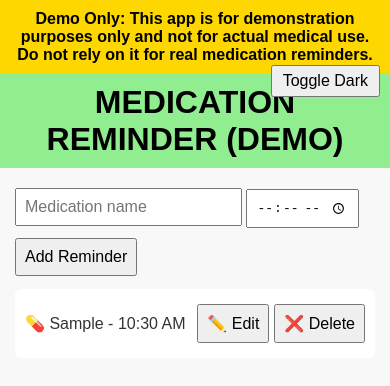
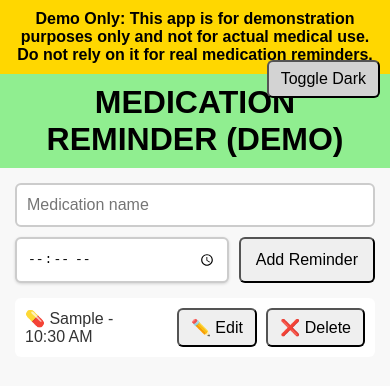
Before and after one commit to rbiagios/medication-reminder, a website: page docs/index.html in a window 390 px wide. Both pictures are taken after typing "Sample", "10:30" into the empty fields and a click on the button "Add Reminder". Drawn offline with Linux system fonts and the light colour scheme.

Commit message:
Hybrid layout, spacing adjustments, banner fix, mobile-friendly edit mode

```diff
--- a/docs/index.html
+++ b/docs/index.html
@@ -12,6 +12,7 @@
     background-color: #f8f8f8;
     color: #333;
   }
+
   header {
     background-color: gold;
     color: black;
@@ -21,6 +22,7 @@
     width: 100%;
     box-sizing: border-box;
   }
+
   h1 {
     background-color: lightgreen;
     color: black;
@@ -28,48 +30,109 @@
     padding: 10px;
     text-align: center;
   }
+
   .container {
+    display: flex;
+    flex-direction: column;
     padding: 15px;
+    gap: 10px;
+    align-items: center;
   }
-    input, button {
-        padding: 8px;
-        margin: 5px 0;
+
+  .input-row {
+    display: flex;
+    flex-wrap: wrap;
+    gap: 10px; /* space between inputs and button */
+    justify-content: center;
+    width: 100%;
+    max-width: 600px;
+  }
+
+  input {
+    padding: 10px;
     font-size: 1em;
+    border-radius: 6px;
+    border: 2px solid #ccc;
+    min-height: 44px;
+    box-sizing: border-box;
+    flex: 1 1 150px;
   }
+
+  input[type="time"] {
+    box-shadow: 0 1px 3px rgba(0,0,0,0.15);
+    background-color: white;
+    color: #000;
+  }
+
+  body.dark-mode input[type="time"] {
+    background-color: #333;
+    color: #fff;
+    border: 2px solid #555;
+    box-shadow: 0 1px 3px rgba(0,0,0,0.4);
+  }
+
   button {
+    padding: 12px 15px;
+    font-size: 1em;
+    border-radius: 6px;
     cursor: pointer;
+    box-sizing: border-box;
+    flex: 0 0 auto;
   }
+
+  #toggleDark {
+    position: fixed;
+    top: 60px;
+    right: 10px;
+    z-index: 1000;
+    padding: 8px 12px;
+    border-radius: 6px;
+    background-color: lightgray;
+  }
+
+  @media (orientation: landscape) {
+    #toggleDark {
+      top: auto;
+      bottom: 10px;
+    }
+  }
+
   .reminder {
+    display: flex;
+    align-items: center;
+    justify-content: space-between;
     background: white;
     padding: 10px;
-        margin: 8px 0;
+    margin: 5px 0;
     border-radius: 6px;
-        display: flex;
-        justify-content: space-between;
-        align-items: center;
+    width: 100%;
+    max-width: 600px;
+    box-sizing: border-box;
   }
+
   .reminder span {
+    font-size: 1em;
+    margin-right: 15px; /* added space between text and buttons */
     flex: 1;
   }
+
   .reminder button {
+    padding: 8px 12px;
     margin-left: 5px;
   }
+
   .dark-mode {
     background-color: #222;
     color: white;
   }
+
   .dark-mode .reminder {
     background-color: #444;
     color: white;
   }
-    #toggleDark {
-        position: absolute;
-        top: 60px; /* Lowered so it’s into the green */
-        right: 10px;
-        padding: 5px 10px;
-    }
+
   .edit-mode {
-        background-color: #d0ebff !important; /* Light blue for edit mode */
+    background-color: #d0ebff !important;
   }
 </style>
 </head>
@@ -82,10 +145,11 @@
 <button id="toggleDark">Toggle Dark</button>
 
 <div class="container">
+  <div class="input-row">
     <input type="text" id="medication" placeholder="Medication name" />
     <input type="time" id="time" />
     <button id="addBtn">Add Reminder</button>
-
+  </div>
   <div id="reminderList"></div>
 </div>
 
@@ -116,9 +180,13 @@
     reminders.forEach((reminder, index) => {
       const div = document.createElement('div');
       div.className = 'reminder';
-            div.innerHTML = `<span>💊 ${reminder.name} - ${formatTime(reminder.time)}</span>
+      div.innerHTML = `
+        <span>💊 ${reminder.name} - ${formatTime(reminder.time)}</span>
+        <div>
           <button onclick="editReminder(${index})">✏️ Edit</button>
-                <button onclick="deleteReminder(${index})">❌ Delete</button>`;
+          <button onclick="deleteReminder(${index})">❌ Delete</button>
+        </div>
+      `;
       reminderList.appendChild(div);
     });
   }
```
Lines whose indentation alone changed are shown as unchanged.
